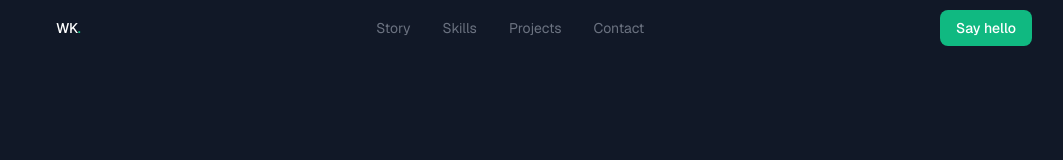
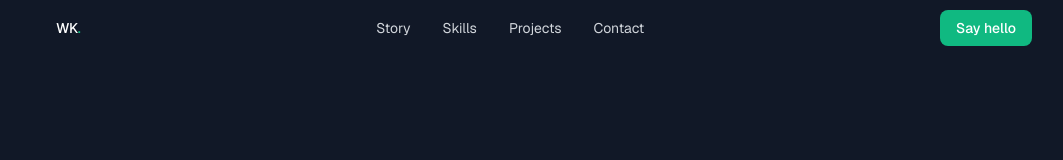
Before and after one commit to WillKirk/my-portfolio, a Next.js app: page / in a window 1280 px wide. Shown: the top 160 px of the page, without its empty margins (96-1159 px from the left). Built offline with nearby package versions, Linux system fonts and the light colour scheme.

Commit message:
navbar styling changes and cv update

```diff
--- a/src/components/Navbar.tsx
+++ b/src/components/Navbar.tsx
@@ -20,18 +20,29 @@ export default function Navbar() {
         : 'bg-transparent'
     )}>
       <div className="max-w-5xl mx-auto px-6 h-14 flex items-center justify-between">
-        <span className={cn(
-            'text-sm font-medium tracking-tight transition-colors duration-300',
-            scrolled ? 'text-gray-900' : 'text-white'
-            )}>
+        <a
+            href="#"
+            onClick={(e) => {
+              e.preventDefault()
+              window.scrollTo({ top: 0, behavior: 'smooth' })
+              history.pushState(null, '', window.location.pathname)
+            }}
+            className={cn(
+              'text-sm font-medium tracking-tight transition-colors duration-300 cursor-pointer',
+              scrolled ? 'text-gray-900' : 'text-white'
+            )}
+        >
             WK<span className="text-green-primary">.</span>
-        </span>
+        </a>
         <div className="hidden md:flex items-center gap-8">
             {['Story', 'Skills', 'Projects', 'Contact'].map((item) => (
                 <a          // ← here
                     key={item}
                     href={`#${item.toLowerCase()}`}
-                    className="text-sm text-gray-500 hover:text-gray-900 transition-colors duration-200"
+                    className={cn(
+                      'text-sm hover:text-green-primary transition-colors duration-200',
+                      scrolled ? 'text-gray-500' : 'text-gray-300'
+                    )}
                 >
                     {item}
                 </a>
```
Also changed, not shown: 1 other file (tests, documents, lock files or other folders).
